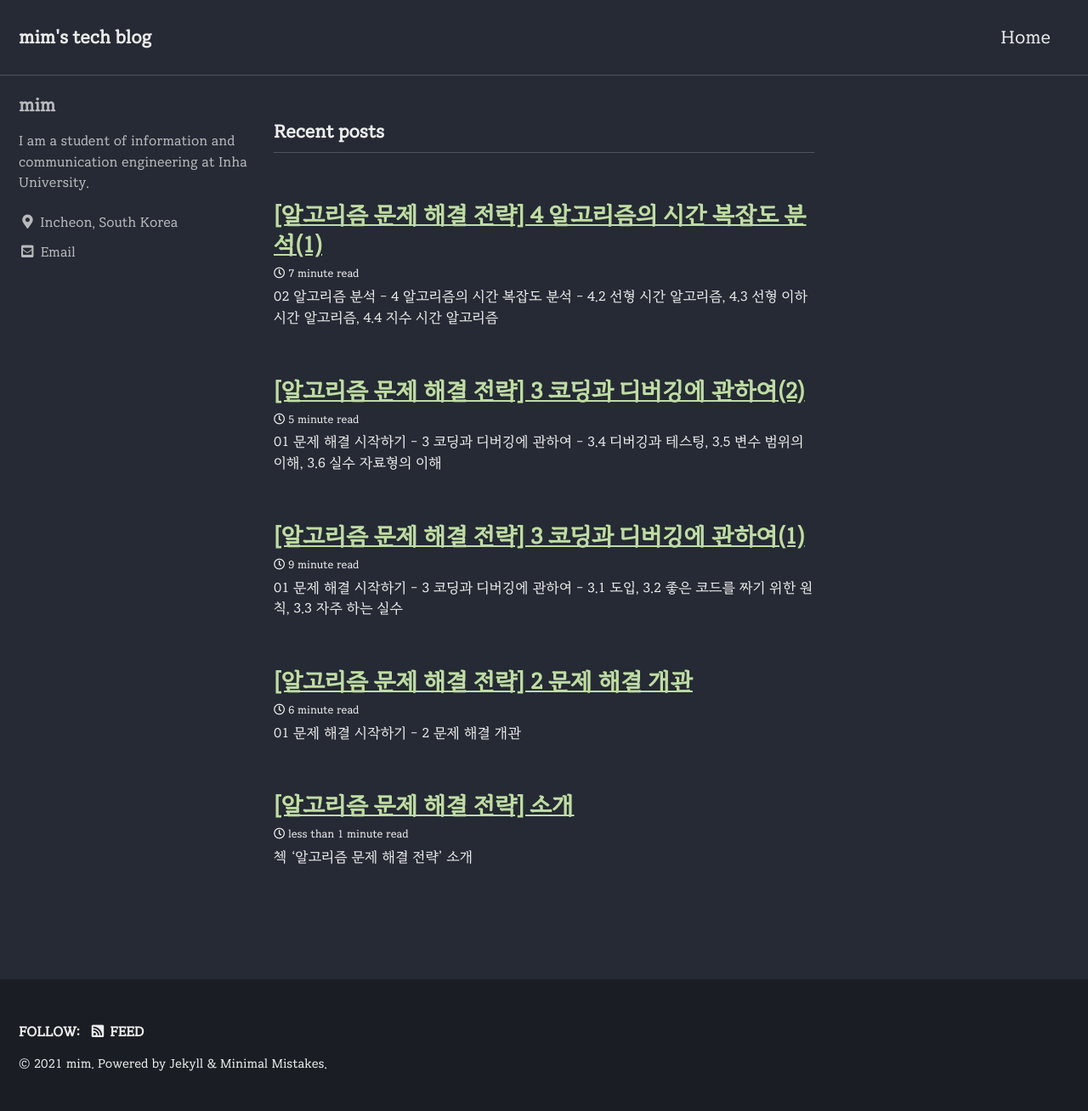
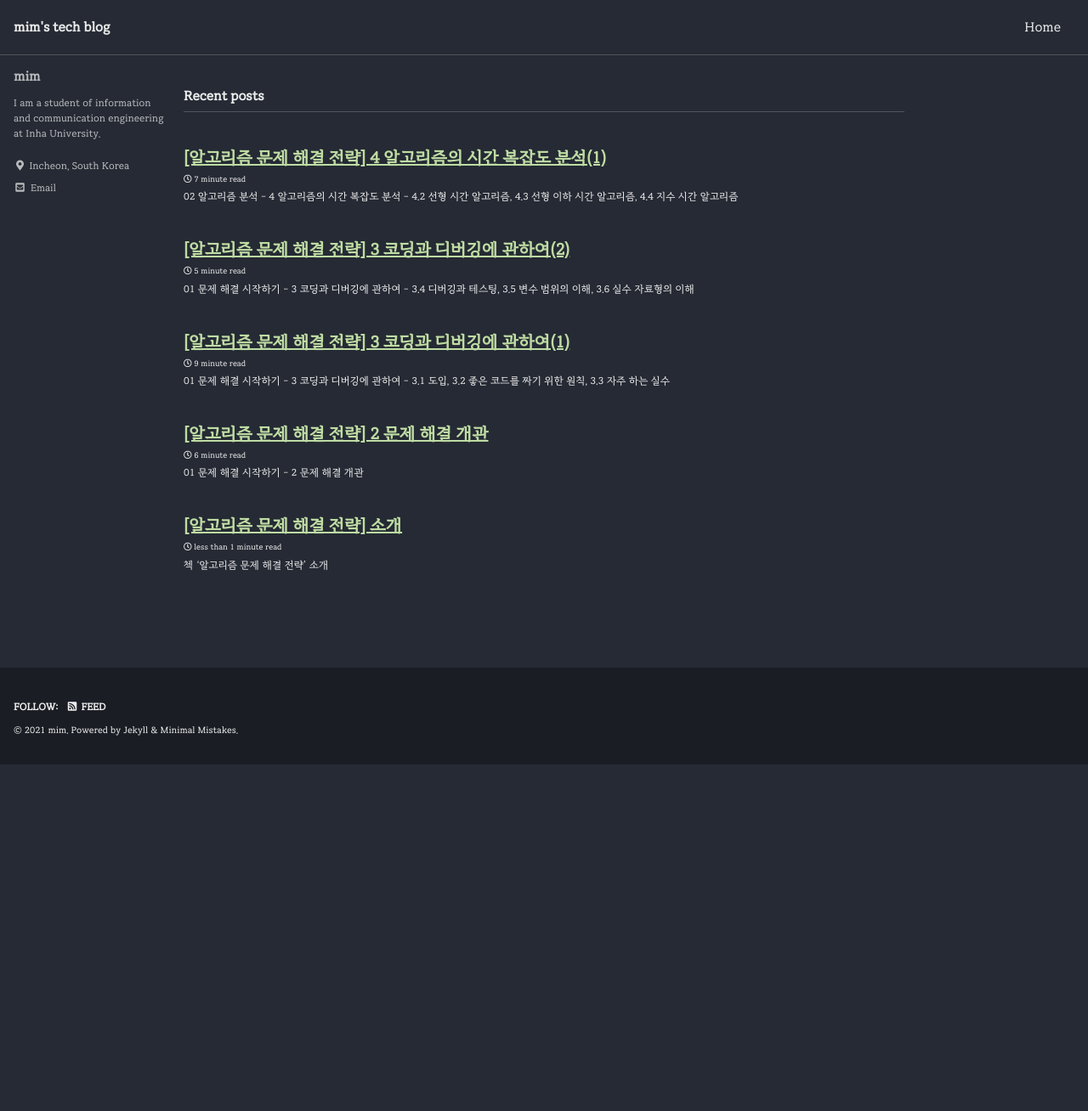
Before and after one commit to ChoMinkyung/chominkyung.github.io, a Jekyll site: the page built from index.html, in a window 1280 px wide. Shown: the whole page at 85% size. Built offline with Jekyll 4.4.1, drawn with Linux system fonts in a browser that asks for light colours; cached includes are drawn as plain includes; some web fonts are replaced; the list of posts is cut into pages by our own code; after the commit the page ends 900 px from its top, so only the background shows below that.

Commit message:
본문 폭 수정 및 글자 크기 수정

```diff
--- a/_sass/minimal-mistakes/_reset.scss
+++ b/_sass/minimal-mistakes/_reset.scss
@@ -2,7 +2,9 @@
    STYLE RESETS
    ========================================================================== */
 
-* { box-sizing: border-box; }
+* {
+  box-sizing: border-box;
+}
 
 html {
   /* apply a natural box layout model to all elements */
@@ -11,15 +13,15 @@ html {
   font-size: 16px;
 
   @include breakpoint($medium) {
-    font-size: 18px;
+    font-size: 16px; //default 18px
   }
 
   @include breakpoint($large) {
-    font-size: 20px;
+    font-size: 16px; //default 20px
   }
 
   @include breakpoint($x-large) {
-    font-size: 22px;
+    font-size: 16px; //default 22px
   }
 
   -webkit-text-size-adjust: 100%;
@@ -28,7 +30,9 @@ html {
 
 /* Remove margin */
 
-body { margin: 0; }
+body {
+  margin: 0;
+}
 
 /* Selected elements */
 
@@ -147,7 +151,8 @@ input {
 }
 
 button::-moz-focus-inner,
-input::-moz-focus-inner { /* inner padding and border oddities in FF3/4*/
+input::-moz-focus-inner {
+  /* inner padding and border oddities in FF3/4*/
   padding: 0;
   border: 0;
 }
@@ -156,8 +161,8 @@ button,
 html input[type="button"], // avoid the WebKit bug in Android 4.0.* where (2) destroys native `audio` and `video` controls
 input[type="reset"],
 input[type="submit"] {
-    -webkit-appearance: button; /* corrects inability to style clickable `input` types in iOS*/
-    cursor: pointer; /* improves usability and consistency of cursor style between image-type `input` and others*/
+  -webkit-appearance: button; /* corrects inability to style clickable `input` types in iOS*/
+  cursor: pointer; /* improves usability and consistency of cursor style between image-type `input` and others*/
 }
 
 label,
@@ -168,10 +173,11 @@ input[type="reset"],
 input[type="submit"],
 input[type="radio"],
 input[type="checkbox"] {
-    cursor: pointer; /* improves usability and consistency of cursor style between image-type `input` and others*/
+  cursor: pointer; /* improves usability and consistency of cursor style between image-type `input` and others*/
 }
 
-input[type="search"] { /* Appearance in Safari/Chrome*/
+input[type="search"] {
+  /* Appearance in Safari/Chrome*/
   box-sizing: border-box;
   -webkit-appearance: textfield;
 }
--- a/_sass/minimal-mistakes/_variables.scss
+++ b/_sass/minimal-mistakes/_variables.scss
@@ -153,9 +153,9 @@ $max-width: $x-large !default;
    Grid
    ========================================================================== */
 
-$right-sidebar-width-narrow: 200px !default;
-$right-sidebar-width: 300px !default;
-$right-sidebar-width-wide: 400px !default;
+$right-sidebar-width-narrow: 100px !default; //default 200px
+$right-sidebar-width: 200px !default; //default 300px
+$right-sidebar-width-wide: 250px !default; //default 400px
 
 /*
    Other
```
